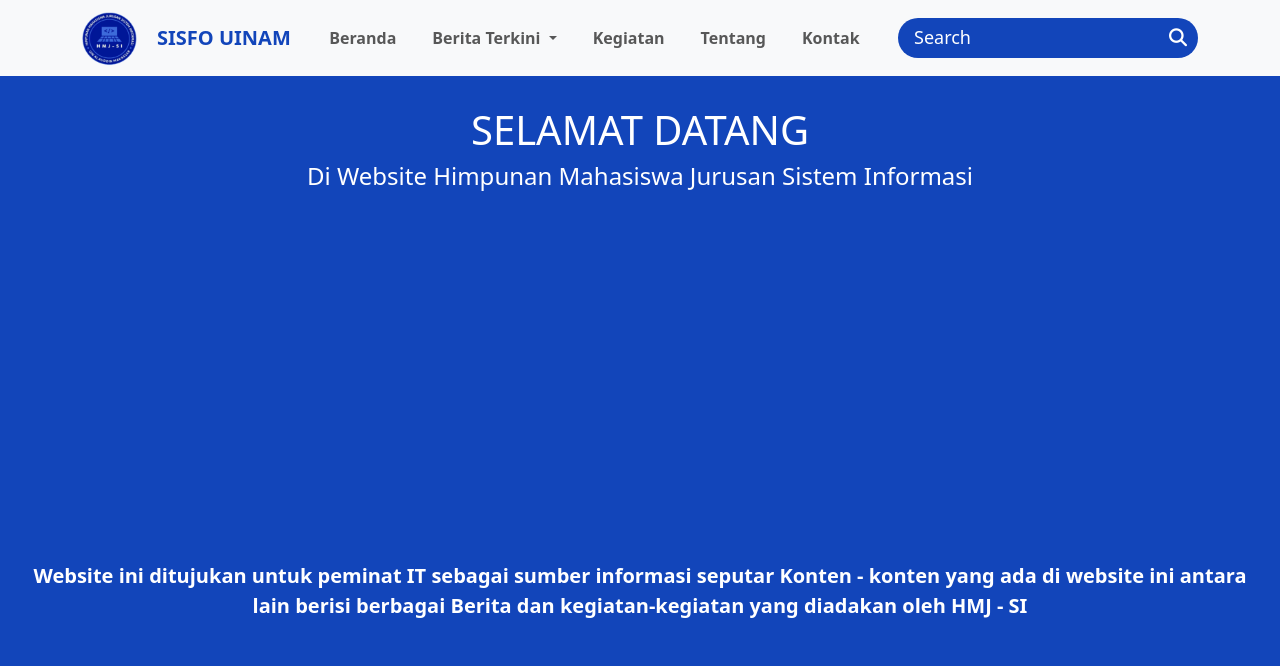
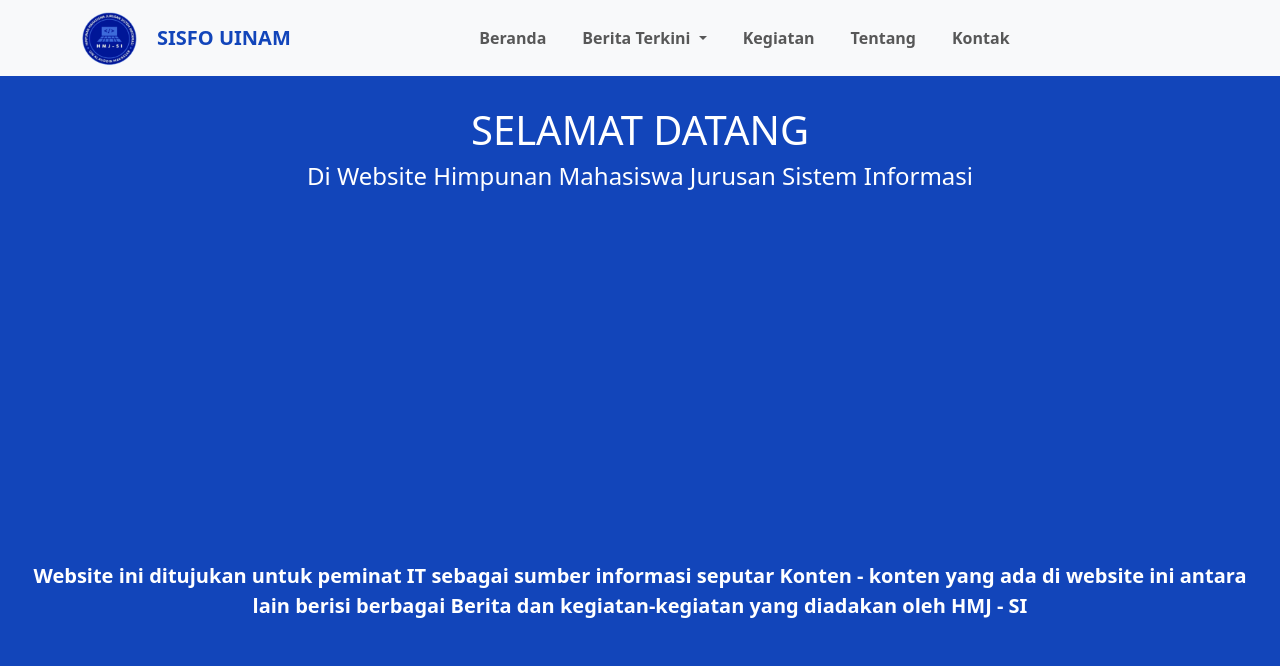
Before and after one commit to Cipaxdragon/HMJ-SI, a PHP site: page / in a window 1280 px wide. Shown: the top 666 px of the page. Run offline with PHP 8.4, Linux system fonts and the light colour scheme; data comes from the database, SQL or seed files in the repository; some libraries are stand-ins or nearby versions; some web fonts are replaced.

Commit message:
menghapus search bar

```diff
--- a/database/data.sql
+++ b/database/data.sql
@@ -1,7 +1,7 @@
 CREATE TABLE `admin` (
   `id` int(11) NOT NULL,
   `username` varchar(255) NOT NULL,
-  `password` varchar(255) NOT NULL,
+  `password` varchar(255) NOT NULL
 );
 
 CREATE TABLE `postingan` (
--- a/layouts/header.php
+++ b/layouts/header.php
@@ -46,17 +46,6 @@
   </ul>
 </div>
 
-          <div class="searchbox">
-              <table class="contentSearch">
-                <tr>
-                  <td>
-                    <input class="Search" type="text" placeholder="Search">
-                  </td>
-                  <td>
-                    <a href="#"><i class="ikon-cari fa-solid fa-magnifying-glass"></i></a>
-                  </td>
-                </tr>
-              </table>
-        </div>
+
         </div>
       </nav>
```
Also changed, not shown: includes/koneksi.php (+11 -11 lines).
